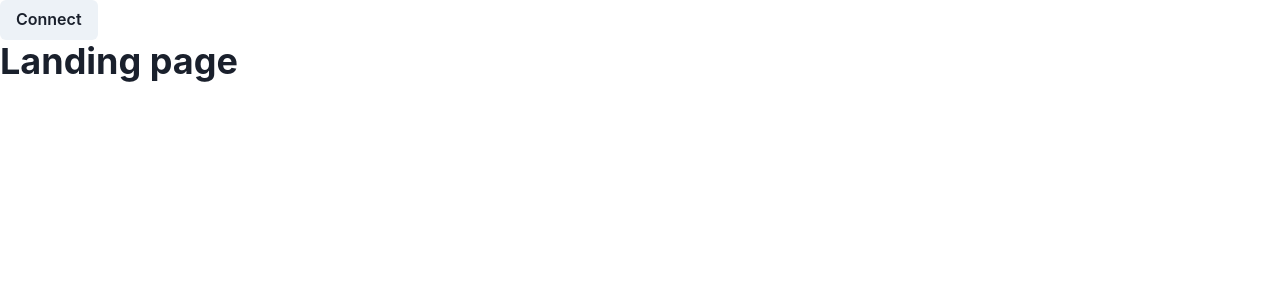
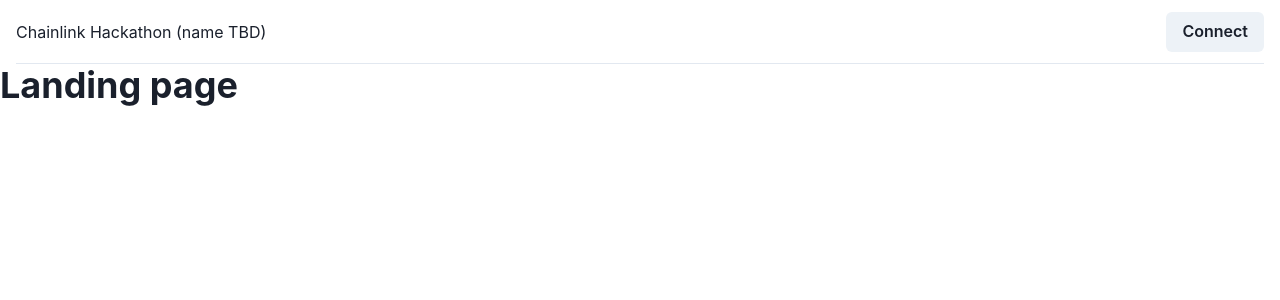
Before and after one commit to RockPaperTicket/interface, a Next.js app: page / in a window 1280 px wide. Shown: the top 300 px of the page. Built offline with nearby package versions, Linux system fonts and the light colour scheme.

Commit message:
Add a default navbar

```diff
--- a/components/Navbar.tsx
+++ b/components/Navbar.tsx
@@ -1,6 +1,27 @@
+import { Box, Flex, HStack, useColorModeValue } from '@chakra-ui/react';
 import { FunctionComponent } from 'react';
 import { ConnectWalletButton } from './ConnectWalletButton';
 
 export const Navbar: FunctionComponent = () => {
-  return <ConnectWalletButton></ConnectWalletButton>;
+  return (
+    <>
+      <Box px={4}>
+        <Flex
+          h={16}
+          alignItems={'center'}
+          justifyContent={'space-between'}
+          borderBottom={1}
+          borderStyle={'solid'}
+          borderColor={useColorModeValue('gray.200', 'gray.900')}
+        >
+          <HStack spacing={8} alignItems={'center'}>
+            <Box>Chainlink Hackathon (name TBD)</Box>
+          </HStack>
+          <Flex alignItems={'center'}>
+            <ConnectWalletButton></ConnectWalletButton>
+          </Flex>
+        </Flex>
+      </Box>
+    </>
+  );
 };
```
